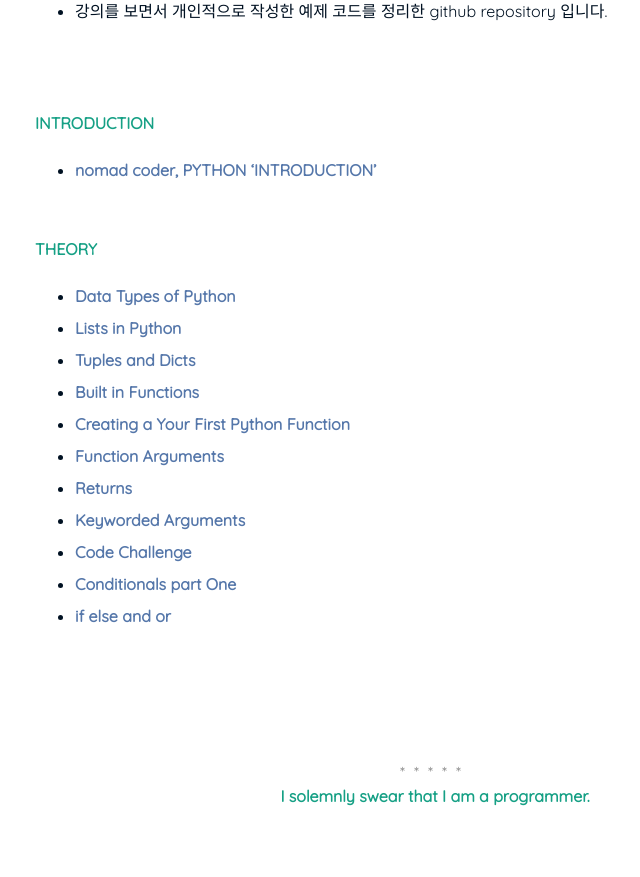
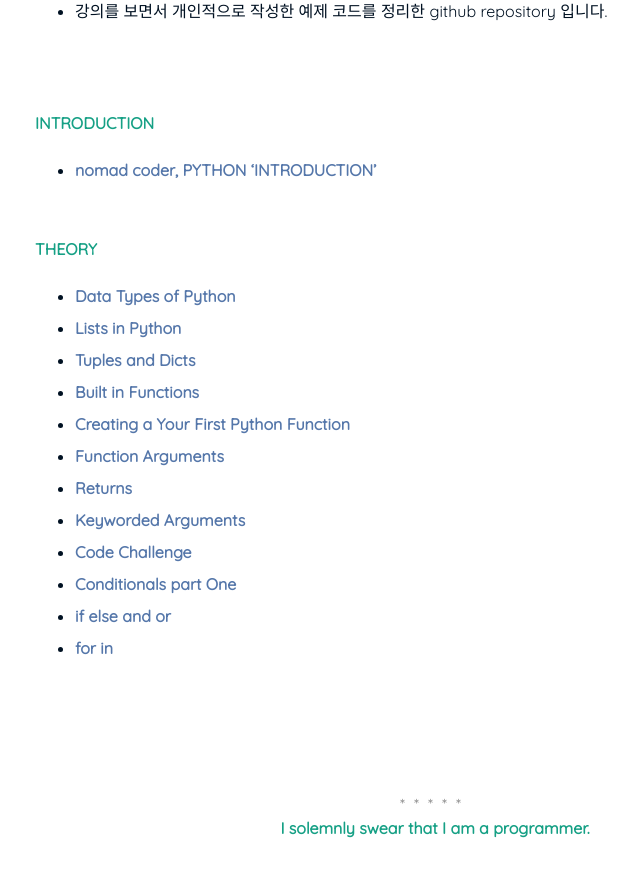
Before and after one commit to nimkoes/portfolio, a Jekyll site: the page built from _posts/2021-05-31-Python-Language-Study.md, in a window 1280 px wide and 900 px high, scrolled down 1583 px. Shown: the top 877 px of the window, without its empty margins (205-845 px from the left). Built offline with Jekyll 4.4.1, drawn with Linux system fonts in a browser that asks for light colours.

Commit message:
mod post, theory 1.11 for in

```diff
--- a/_posts/2021-05-31-Python-Language-Study.md
+++ b/_posts/2021-05-31-Python-Language-Study.md
@@ -59,6 +59,7 @@
 - [Code Challenge][link_blog_010]
 - [Conditionals part One][link_blog_011]
 - [if else and or][link_blog_012]
+- [for in][link_blog_013]
 
 
 
```
Also changed, not shown: other parts of _posts/2021-05-31-Python-Language-Study.md (+1 -0 lines).
